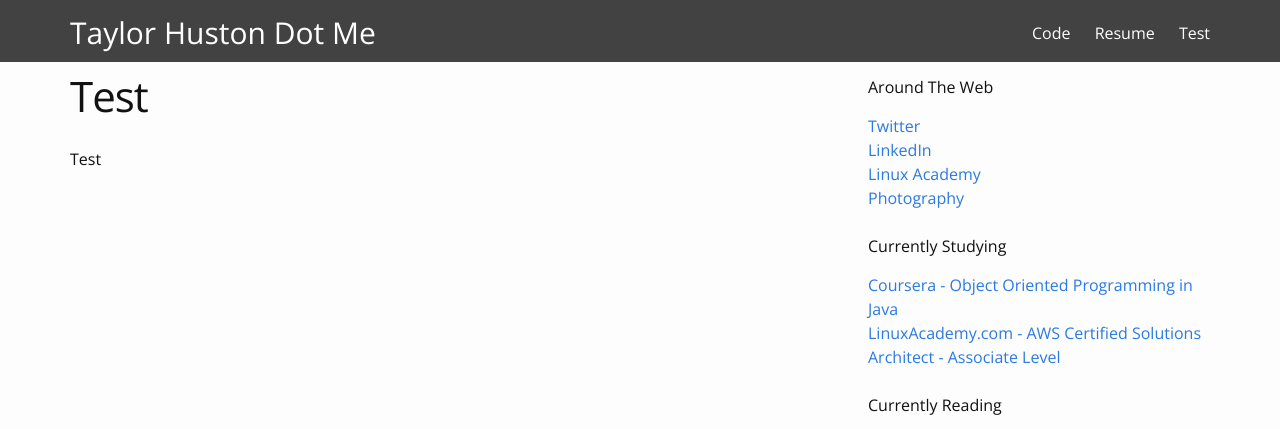
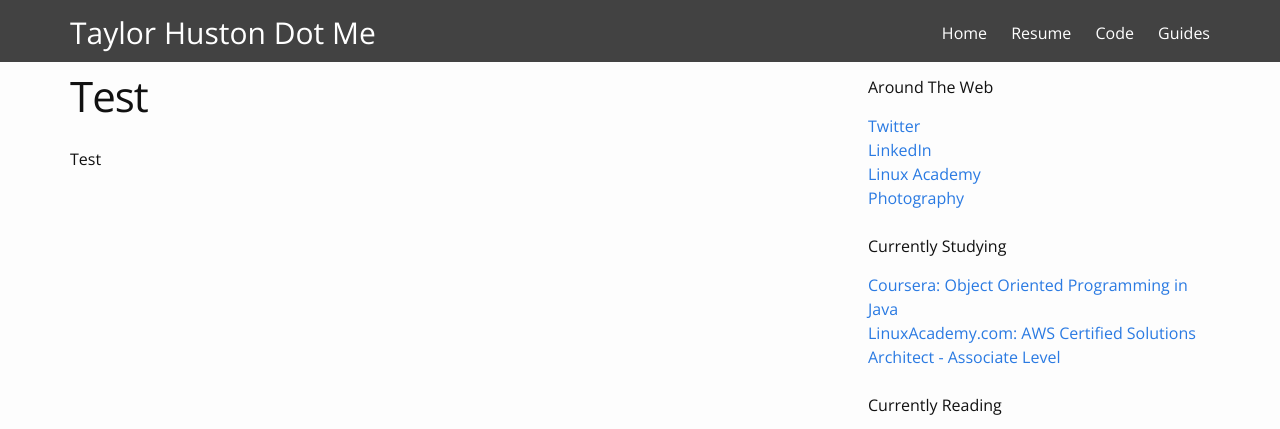
Before and after one commit to TaylorHuston/taylorhuston.github.io, a Jekyll site: the page built from guides/quickstarts.html, in a window 1280 px wide. Shown: the top 429 px of the page. Built offline with Jekyll 4.4.1, drawn with Linux system fonts in a browser that asks for light colours; some web fonts are replaced.

Commit message:
Add dockerme script, other tweaks

```diff
--- a/_includes/header.html
+++ b/_includes/header.html
@@ -12,7 +12,7 @@
           <path fill="#424242" d="M18,13.516C18,14.335,17.335,15,16.516,15H1.484C0.665,15,0,14.335,0,13.516l0,0 c0-0.82,0.665-1.484,1.484-1.484h15.031C17.335,12.031,18,12.696,18,13.516L18,13.516z"/>
         </svg>
       </a>
-
+    <!--
       <div class="trigger">
         {% for page in site.pages %}
           {% if page.title %}
@@ -20,7 +20,16 @@
           {% endif %}
         {% endfor %}
       </div>
+    -->
+    <a class="page-link" href="/">Home</a>
+    <a class="page-link" href="/resume/">Resume</a>
+    <a class="page-link" href="/code/">Code</a>
+    <a class="page-link" href="/guides/">Guides</a>
+
+
     </nav>
+
+
 
   </div>
 
--- a/_includes/sidebar.html
+++ b/_includes/sidebar.html
@@ -10,10 +10,10 @@
   <a href="http://www.taylorhustonphotography.com" target="_blank">Photography</a>
   <br /><br />
   <h4>Currently Studying</h4>
-  <a href="https://www.coursera.org/learn/object-oriented-java" target="_blank">Coursera - Object Oriented Programming
+  <a href="https://www.coursera.org/learn/object-oriented-java" target="_blank">Coursera: Object Oriented Programming
     in Java</a>
   <br />
-  <a href="https://linuxacademy.com/profile/show/user/name/taylor.a.huston@gmail.com" target="_blank">LinuxAcademy.com -
+  <a href="https://linuxacademy.com/profile/show/user/name/taylor.a.huston@gmail.com" target="_blank">LinuxAcademy.com:
     AWS Certified Solutions Architect - Associate Level</a>
   <br /><br />
   <h4>Currently Reading</h4>
```
Also changed, not shown: guides.html (added, +7 -0 lines), guides/quickstarts.html (renamed from guides/test.html), 1 other file.
